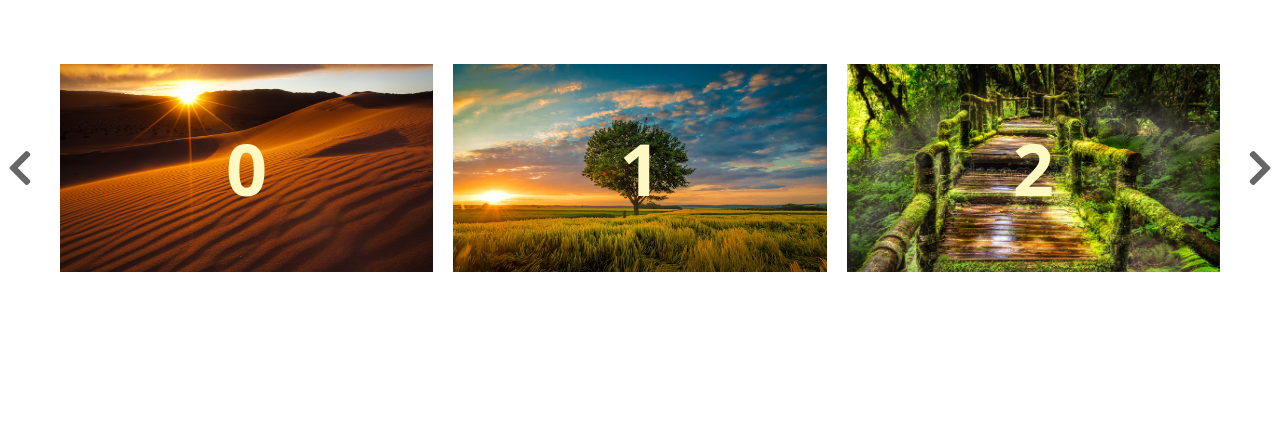
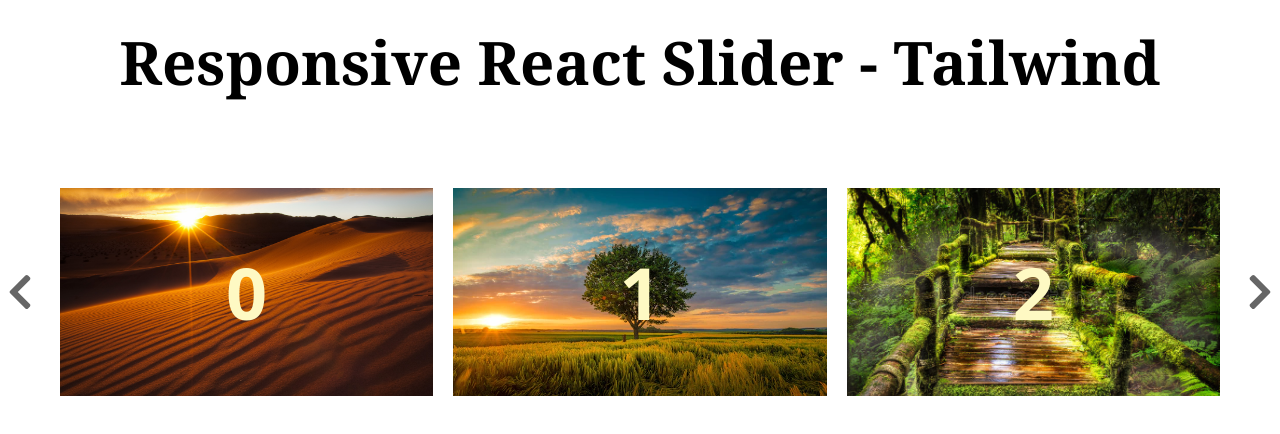
Before and after one commit to Kiril-Pavlov/responsive-react-slider, a React (Create React App) app: page / in a window 1280 px wide. Shown: the top 434 px of the page. Built offline with nearby package versions, Linux system fonts and the light colour scheme.

Commit message:
added Title component

```diff
--- a/src/App.js
+++ b/src/App.js
@@ -1,10 +1,14 @@
 import Slider from "./components/Slider";
+import Title from "./components/Title";
 
 function App() {
 
 
   return (
-    <Slider />
+    <>
+      <Title />
+      <Slider />
+    </>
   );
 }
 
--- /dev/null
+++ b/src/components/Title.jsx
@@ -0,0 +1,9 @@
+import React from 'react'
+
+const Title = () => {
+  return (
+    <div className='text-6xl my-8 mx-auto w-full text-center font-bold font-serif'>Responsive React Slider - Tailwind</div>
+  )
+}
+
+export default Title
```
